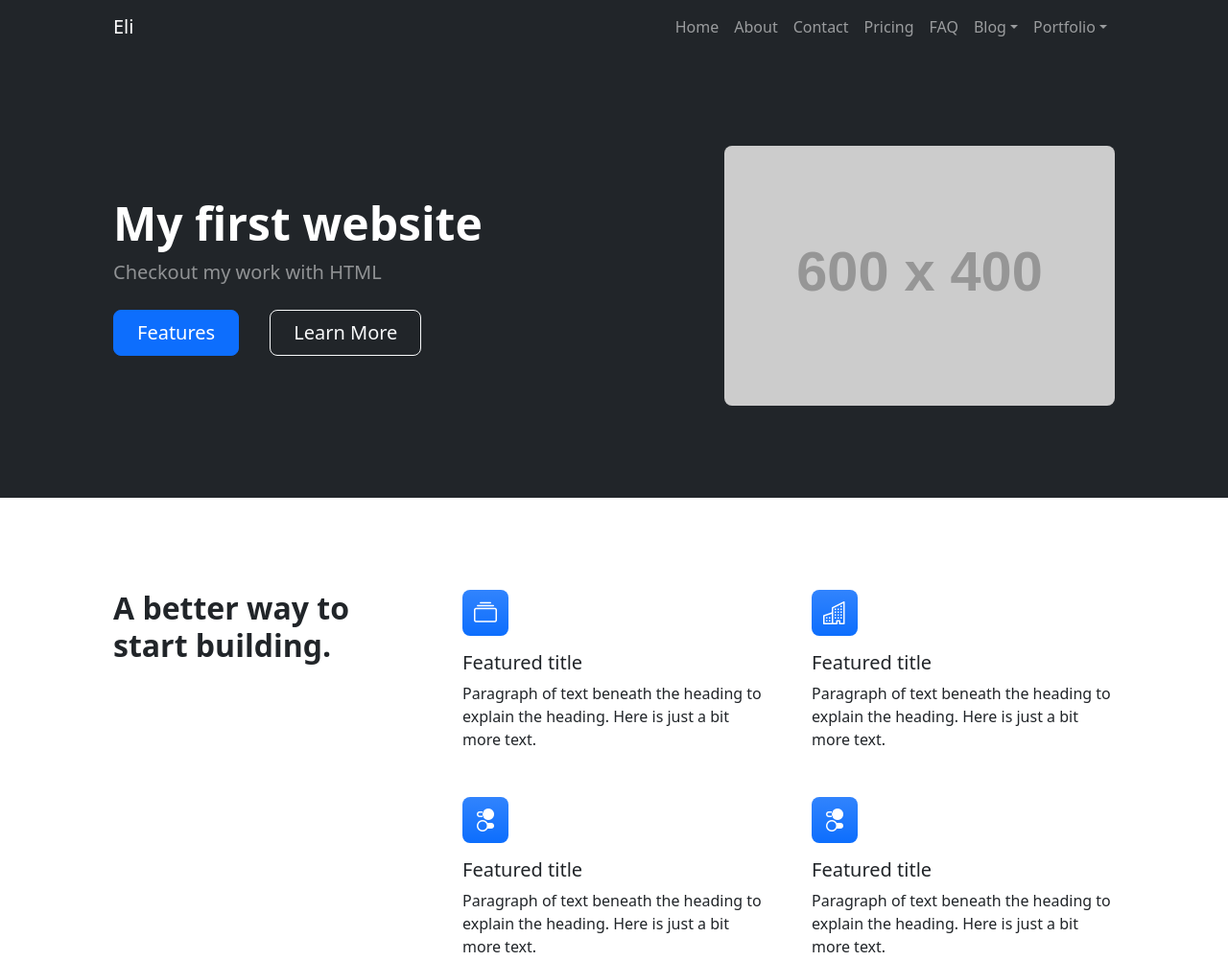
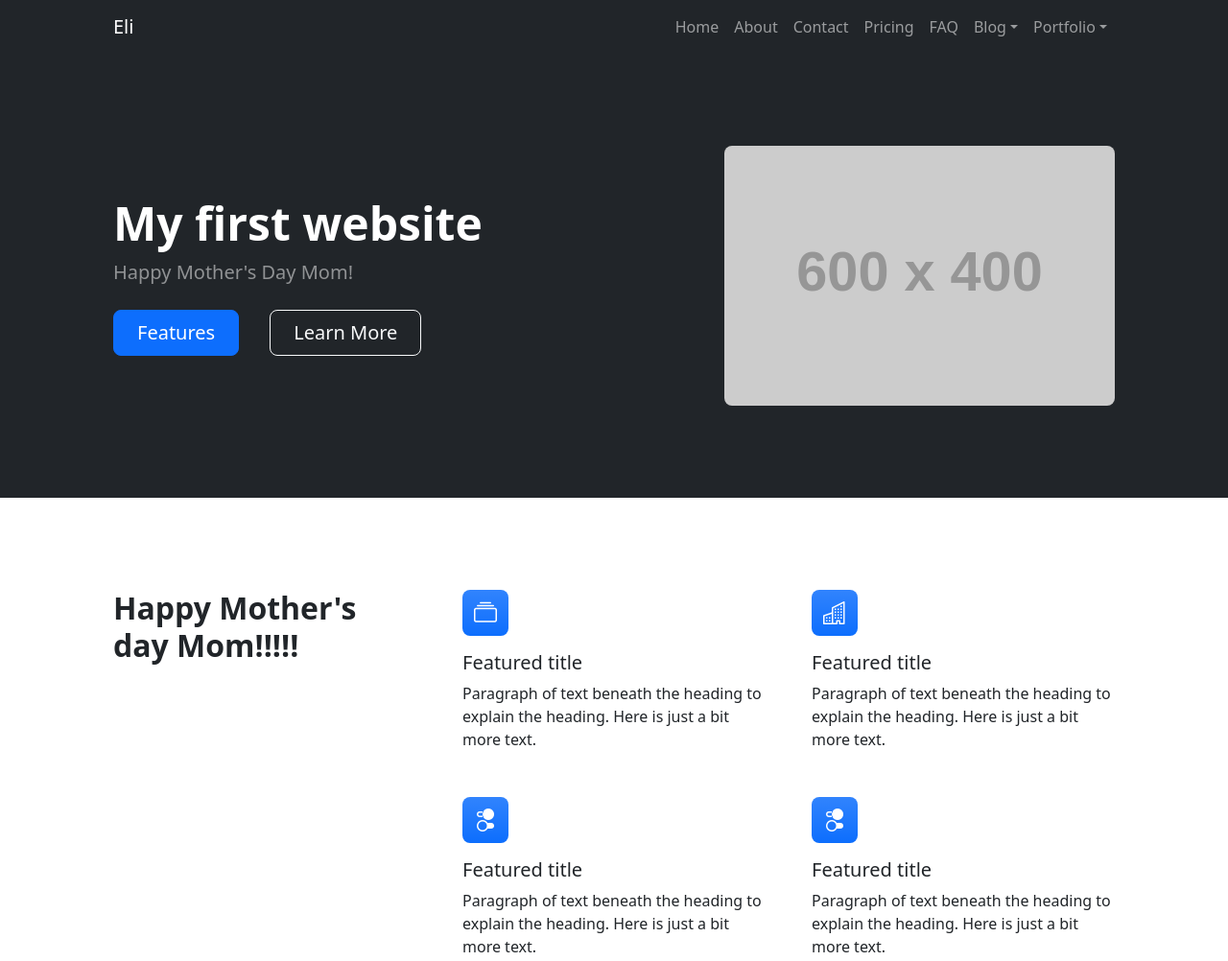
Before and after one commit to erolston/erolston.github.io, a plain HTML site: page index.html in a window 1280 px wide. Shown: the top 1002 px of the page at 96% size. Drawn offline with nearby package versions, Linux system fonts and the light colour scheme; placeholder pictures from the web are drawn by us.

Commit message:
name change

```diff
--- a/index.html
+++ b/index.html
@@ -52,7 +52,7 @@
                         <div class="col-lg-8 col-xl-7 col-xxl-6">
                             <div class="my-5 text-center text-xl-start">
                                 <h1 class="display-5 fw-bolder text-white mb-2">My first website</h1>
-                                <p class="lead fw-normal text-white-50 mb-4">Checkout my work with HTML</p>
+                                <p class="lead fw-normal text-white-50 mb-4">Happy Mother's Day Mom!</p>
                                 <div class="d-grid gap-3 d-sm-flex justify-content-sm-center justify-content-xl-start">
                                     <a class="btn btn-primary btn-lg px-4 me-sm-3" href="#features">Features</a>
                                     <a class="btn btn-outline-light btn-lg px-4" href="#!">Learn More</a>
@@ -67,7 +67,7 @@
             <section class="py-5" id="features">
                 <div class="container px-5 my-5">
                     <div class="row gx-5">
-                        <div class="col-lg-4 mb-5 mb-lg-0"><h2 class="fw-bolder mb-0">A better way to start building.</h2></div>
+                        <div class="col-lg-4 mb-5 mb-lg-0"><h2 class="fw-bolder mb-0">Happy Mother's day Mom!!!!!</h2></div>
                         <div class="col-lg-8">
                             <div class="row gx-5 row-cols-1 row-cols-md-2">
                                 <div class="col mb-5 h-100">
```
